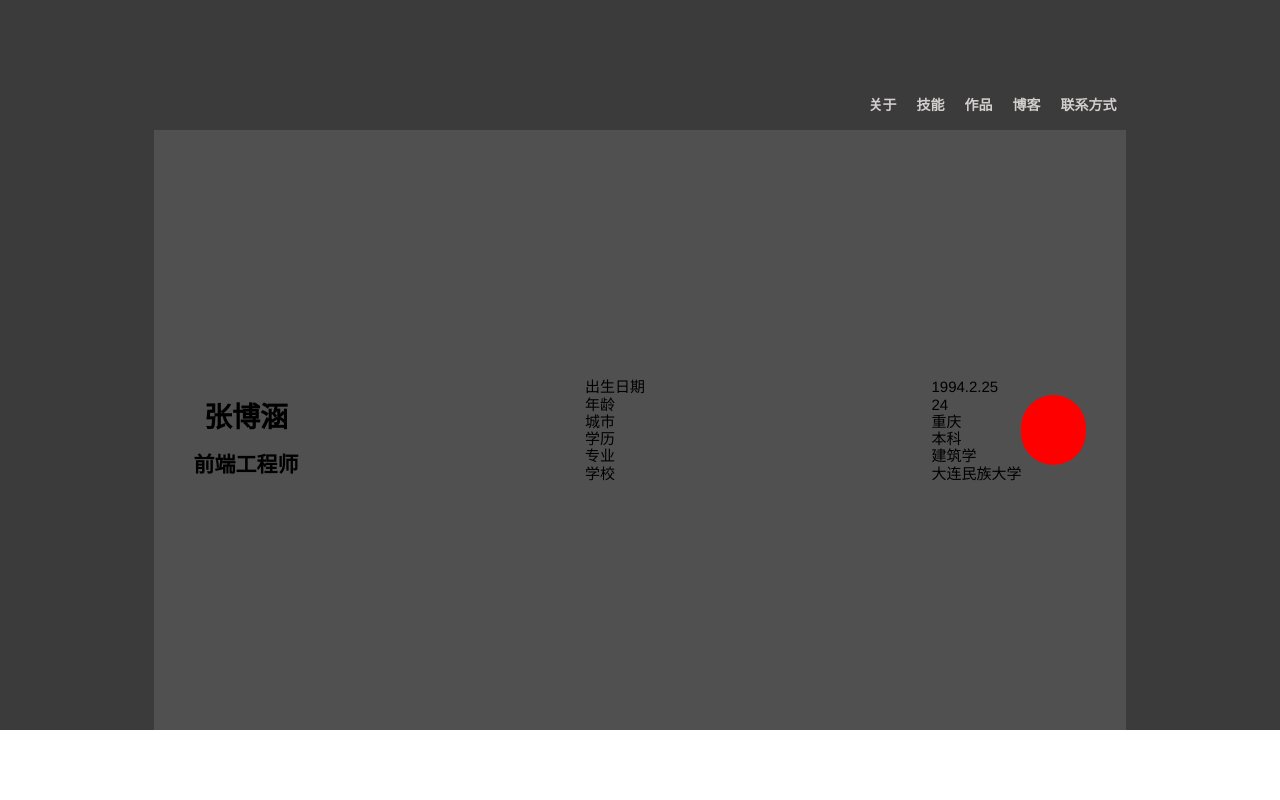
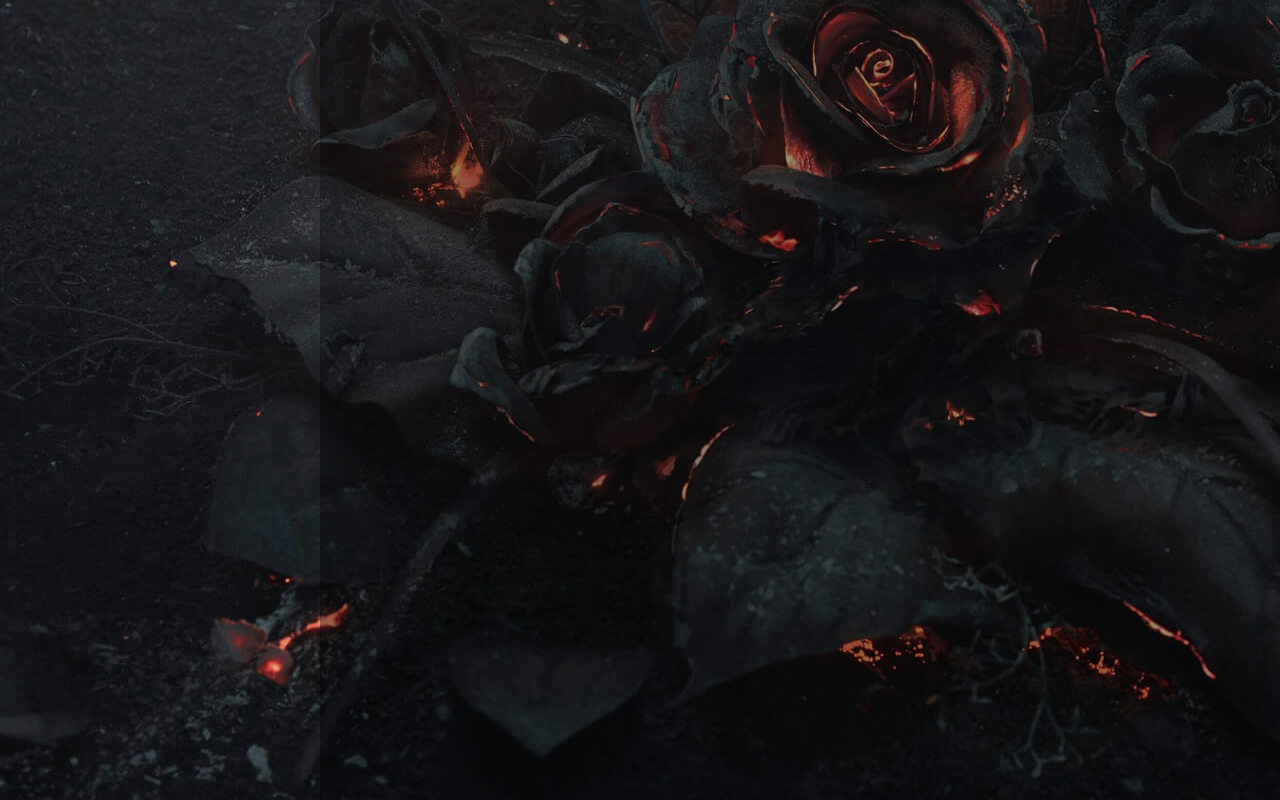
Before and after one commit to 574549756/Oracle-s-Website, a Vue app: page / in a window 1280 px wide. Built offline with nearby package versions, Linux system fonts and the light colour scheme.

Commit message:
reset project

```diff
--- a/src/App.vue
+++ b/src/App.vue
@@ -1,22 +1,17 @@
 <template>
   <div id="app">
     <div class="container">
-      <topBar/>
-      <main>
       <resumeBoard/>
-        <div class="detail"></div>
-      </main>
     </div>
   </div>
 </template>
 
 <script>
-import resumeBoard from './components/resumeBoard'
-import topBar from './components/topBar'
+import resumeBoard from "./components/resumeBoard"
+import topBar from "./components/topBar"
 export default {
-    name: 'App',
-    components:{
-      topBar,
+	name: "App",
+	components: {
 		resumeBoard
 	}
 }
@@ -35,21 +30,15 @@ p {
 	font-weight: 600;
 }
 #app {
-    font-family: 'Avenir', Helvetica, Arial, sans-serif;
+	font-family: "Avenir", Helvetica, Arial, sans-serif;
 	-webkit-font-smoothing: antialiased;
 	-moz-osx-font-smoothing: grayscale;
 	text-align: center;
-    background-color: #3b3b3b;
+	background: url("./assets/Rose2kTiny.jpg") no-repeat center;
 	width: 100vw;
+	height: 100vh;
 	display: flex;
 	justify-content: center;
 	align-items: center;
-    .container {
-        width: 76vw;
-        display: flex;
-        background-color: #3b3b3b;
-        justify-content: center;
-        flex-direction: column;
-    }
 }
 </style>
--- a/src/components/resumeBoard.vue
+++ b/src/components/resumeBoard.vue
@@ -1,62 +1,32 @@
 <template>
   <div class="nameBoard">
-        <main class="Id">
-            <header>
-                <h1>张博涵</h1>
-                <h2>前端工程师</h2>
-            </header>
-            <ul>
-                <li>出生日期</li>
-                <li>年龄</li>
-                <li>城市</li>
-                <li>学历</li>
-                <li>专业</li>
-                <li>学校</li>
-            </ul>
-            <ul>
-                <li>1994.2.25</li>
-                <li>24</li>
-                <li>重庆</li>
-                <li>本科</li>
-                <li>建筑学</li>
-                <li>大连民族大学</li>
-            </ul>
+    <main>
+      <section class="about"></section>
+      <section class="ability"></section>
+      <section class="project"></section>
+      <section class="blog"></section>
     </main>
-        <div class="photo"></div>
-
-        <footer class="connection"></footer>
   </div>
 </template>
 
 <style lang="scss">
 .nameBoard {
-        height: 600px;
-        width: 76vw;
-        background: rgb(80, 80, 80);
+	height: 100vh;
+	width: 100vw;
 	display: flex;
 	justify-content: flex-start;
 	align-items: center;
 	flex-direction: row;
-        padding: 40px;
-        .photo {
-            height: 70px;
-            width: 70px;
-            border-radius: 35px;
-            background: red;
-        }
-        .Id {
+	main {
+		height: 100vh;
+		width: 100vw;
 		display: flex;
-            justify-content: space-between;
-            flex-direction: row;
-            align-items: center;
-            width: 100%;
-            ul {
-                display: flex;
-                justify-content: flex-start;
-                align-items: flex-start;
-                flex-direction: column;
-                li {
-                    font-size: 15px;
+		section {
+			width: 25vw;
+			height: 100vh;
+			background: rgba(0, 0, 0, 0.4);
+			&:hover {
+				background: rgba(0, 0, 0, 0.1);
 			}
 		}
 	}
```
Also changed, not shown: src/assets/Rose2kTiny.jpg (added), 1 other file (tests, documents, lock files or other folders). Lines whose indentation alone changed are shown as unchanged.
